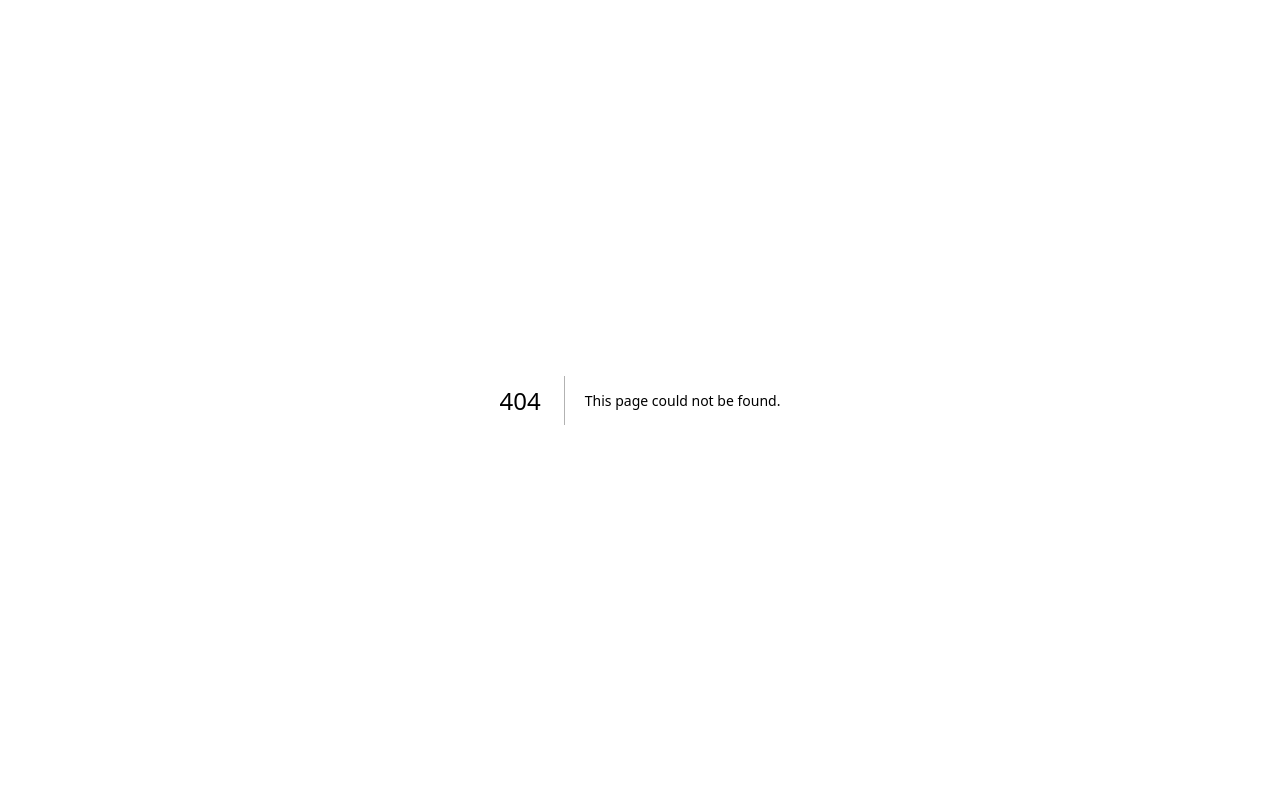
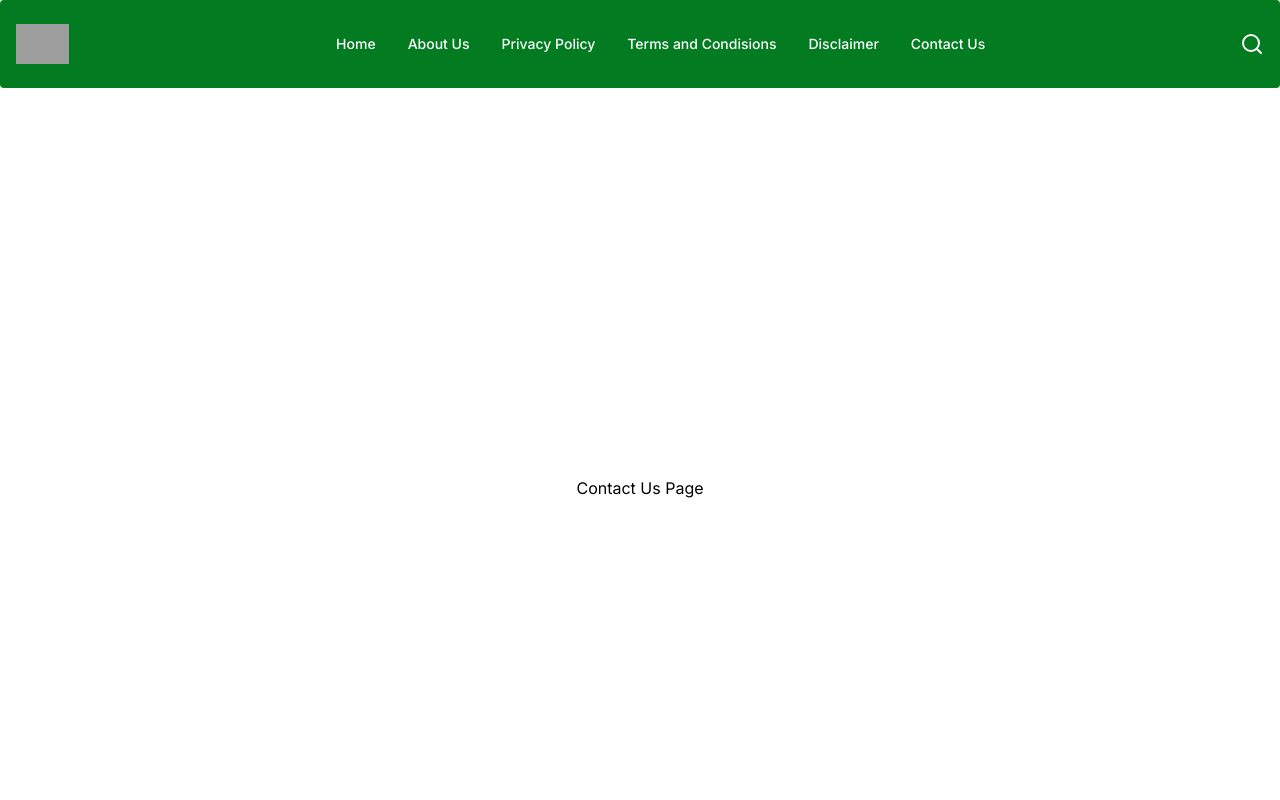
Before and after one commit to faisalakandha/proxy-site-bd, a Next.js app: page /contact in a window 1280 px wide. Before the commit this address had no page. Shown: the top 800 px of the page. Built offline with nearby package versions, Linux system fonts and the light colour scheme; grey boxes are pictures that could not be loaded.

Commit message:
Pages created and linked

```diff
--- /dev/null
+++ b/app/about/page.tsx
@@ -0,0 +1,9 @@
+export default function ()
+{
+
+    return(
+        <div className="flex items-center justify-center h-screen">
+            About Us Page
+        </div>
+    );
+}
--- /dev/null
+++ b/app/contact/page.tsx
@@ -0,0 +1,9 @@
+export default function ()
+{
+
+    return(
+        <div className="flex items-center justify-center h-screen">
+            Contact Us Page
+        </div>
+    );
+}
--- /dev/null
+++ b/app/disclaimer/page.tsx
@@ -0,0 +1,9 @@
+export default function ()
+{
+
+    return(
+        <div className="flex items-center justify-center h-screen">
+            Disclaimer Page
+        </div>
+    );
+}
--- a/app/layout.tsx
+++ b/app/layout.tsx
@@ -1,8 +1,9 @@
 import type { Metadata } from "next";
 import { Inter } from "next/font/google";
-import { ThemeModeScript } from "flowbite-react";
+import { Footer, ThemeModeScript } from "flowbite-react";
 import "./globals.css";
 import { SiteFooter } from "@/src/Footer";
+import { Header } from "@/src/Header";
 
 const inter = Inter({ subsets: ["latin"] });
 
@@ -21,7 +22,13 @@ export default function RootLayout({
       <head>
         <ThemeModeScript />
       </head>
-      <body className={inter.className}>{children}</body>
+      <body className={inter.className}>
+        <Header />
+        <div>
+          {children}
+        </div>
+        <SiteFooter />
+      </body>
     </html>
   );
 }
--- a/app/page.tsx
+++ b/app/page.tsx
@@ -11,7 +11,6 @@ import { PremiumModal } from "@/src/PremiumModal";
 export default function Home() {
   return (
     <div>
-      <Header />
       <div className="grid grid-cols-5 gap-x-6">
         <div className="col-span-1 h-[600px] w-[160px] bg-orange-400 mt-6 ml-6 sticky top-10 z-50">
 
@@ -22,11 +21,12 @@ export default function Home() {
             <Link className="text-2xl" href={'/'}>Croxy Proxy Get Premium Access</Link><br />
           </div>
 
-          <div className="py-6 flex items-center justify-center">
+          <div className="py-6 flex items-center justify-center font-bold">
             <Link className="text-xl" href='/'>Translate to another language</Link>
+          </div>
+          <div className="flex items-center justify-center mb-6">
             <GoogleTranslate />
           </div>
-
           <div className="flex gap-x-6 items-center justify-center">
             <div className="bg-orange-400 h-[250px] w-[300px]">
 
@@ -44,7 +44,7 @@ export default function Home() {
                 <div style={{ border: '1px solid grey', borderRadius: '5px' }} className="w-[450px] pl-4 text-[#b4b1b1] bg-white items-center text-left flex text-wrap text-lg">
                   <Marquee>Enter an Url or a search query to access</Marquee>
                 </div>
-                <div style={{cursor:'pointer'}} className="py-3 px-8 bg-[#037B21] flex items-center justify-center gap-x-3 text-xl">
+                <div style={{ cursor: 'pointer' }} className="py-3 px-8 bg-[#037B21] flex items-center justify-center gap-x-3 text-xl">
                   <ArrowRight className="text-yellow-200" />
                   <p className="text-white font-bold">Go!</p>
                 </div>
@@ -77,6 +77,7 @@ export default function Home() {
             <SocialIcon network="snapchat" />
             <SocialIcon network="pinterest" />
             <SocialIcon network="linkedin" />
+            <SocialIcon network="x" />
           </div>
 
           <div className="flex flex-col items-center justify-center gap-y-8 my-12" id="indexContent">
@@ -91,7 +92,7 @@ export default function Home() {
             </p>
 
 
-            <h2  className="bg-green-400 py-4 px-8 text-white font-bold text-xl">Key advantages of CroxyProxy</h2>
+            <h2 className="bg-green-400 py-4 px-8 text-white font-bold text-xl">Key advantages of CroxyProxy</h2>
 
             <p>
               The main aim of CroxyProxy is to enhance information accessibility for everyone.
@@ -106,7 +107,7 @@ export default function Home() {
               <li>The basic version of the online proxy is free of charge.</li>
             </ul>
 
-            <h2  className="bg-green-400 py-4 px-8 text-white font-bold text-xl">Free web proxy features</h2>
+            <h2 className="bg-green-400 py-4 px-8 text-white font-bold text-xl">Free web proxy features</h2>
 
             <ul>
               <li>Hides your real network identity, allowing you to surf anonymously.</li>
@@ -116,7 +117,7 @@ export default function Home() {
               <li>Full support for video and audio playback.</li>
             </ul>
 
-            <h2  className="bg-green-400 py-4 px-8 text-white font-bold text-xl">How this free proxy works</h2>
+            <h2 className="bg-green-400 py-4 px-8 text-white font-bold text-xl">How this free proxy works</h2>
 
             <p>
               The free proxy is a kind of virtual pipeline, and your traffic flows through it to the
@@ -127,7 +128,7 @@ export default function Home() {
               can be sure that your web traffic to CroxyProxy will always be protected.
             </p>
 
-            <h2  className="bg-green-400 py-4 px-8 text-white font-bold text-xl">YouTube proxy support</h2>
+            <h2 className="bg-green-400 py-4 px-8 text-white font-bold text-xl">YouTube proxy support</h2>
 
             <p>
               This web proxy supports YouTube. You don't need to install any additional software, and
@@ -145,7 +146,6 @@ export default function Home() {
         </div>
 
       </div>
-      <SiteFooter />
     </div>
   );
 }
--- /dev/null
+++ b/app/privacy-policy/page.tsx
@@ -0,0 +1,9 @@
+export default function ()
+{
+
+    return(
+        <div className="flex items-center justify-center h-screen">
+            Privacy Policy Page
+        </div>
+    );
+}
--- /dev/null
+++ b/app/terms-conditions/page.tsx
@@ -0,0 +1,9 @@
+export default function ()
+{
+
+    return(
+        <div className="flex items-center justify-center h-screen">
+            Terms And Conditions Page
+        </div>
+    );
+}
--- a/next.config.mjs
+++ b/next.config.mjs
@@ -1,4 +1,6 @@
 /** @type {import('next').NextConfig} */
-const nextConfig = {};
+const nextConfig = {
+    reactStrictMode: false
+};
 
 export default nextConfig;
--- a/src/Header/index.tsx
+++ b/src/Header/index.tsx
@@ -31,16 +31,16 @@ export function Header() {
         </Navbar.Brand>
         <Navbar.Toggle />
         <Navbar.Collapse className="pr-6">
-          <Navbar.Link className="text-white" href="#">
+          <Navbar.Link className="text-white" href="/">
             Home
           </Navbar.Link>
-          <Navbar.Link className="text-white" as={Link} href="#">
+          <Navbar.Link className="text-white" as={Link} href="/about">
             About Us
           </Navbar.Link>
-          <Navbar.Link className="text-white" href="#">Privacy Policy</Navbar.Link>
-          <Navbar.Link className="text-white" href="#">Terms and Condisions</Navbar.Link>
-          <Navbar.Link className="text-white" href="#">Disclaimer</Navbar.Link>
-          <Navbar.Link className="text-white" href="#">Contact Us</Navbar.Link>
+          <Navbar.Link className="text-white" href="/privacy-policy">Privacy Policy</Navbar.Link>
+          <Navbar.Link className="text-white" href="/terms-conditions">Terms and Condisions</Navbar.Link>
+          <Navbar.Link className="text-white" href="/disclaimer">Disclaimer</Navbar.Link>
+          <Navbar.Link className="text-white" href="/contact">Contact Us</Navbar.Link>
         </Navbar.Collapse>
         <SearchIcon onClick={toggleSearch} style={{ cursor: 'pointer' }} className="text-white" />
       </Navbar>
```
Also changed, not shown: tasks-remaining.txt, 1 other file (tests, documents, lock files or other folders).
